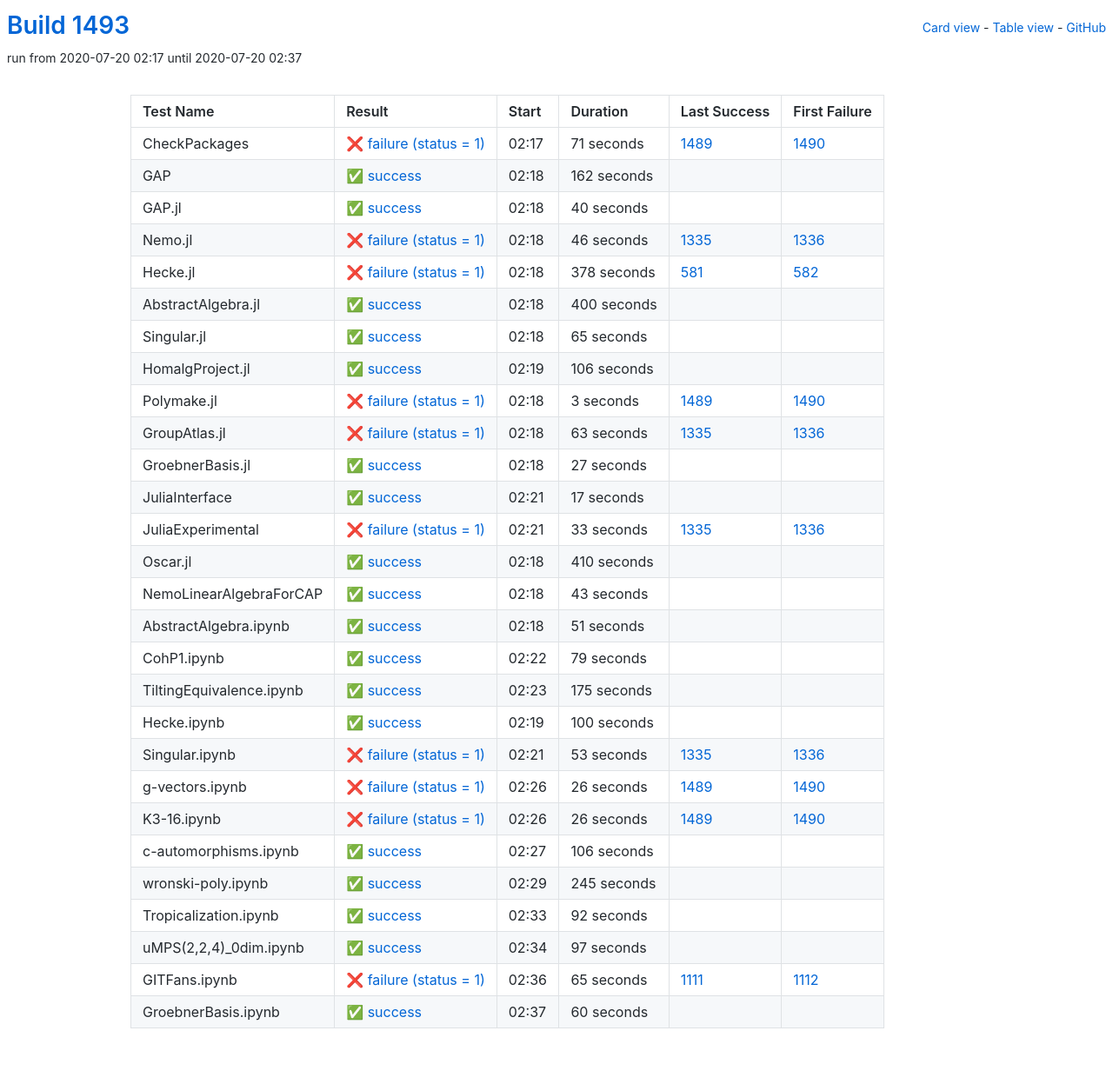
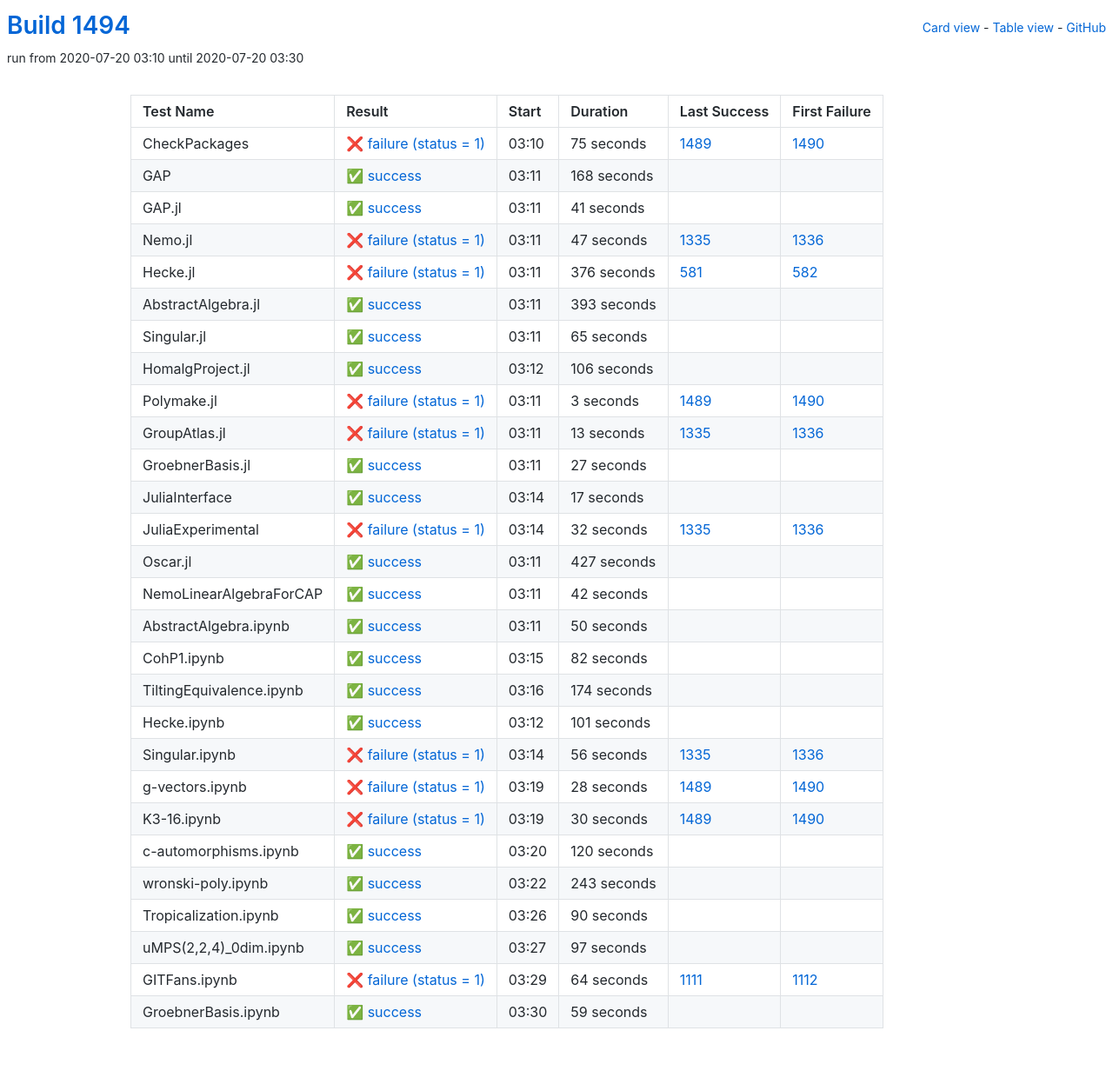
Before and after one commit to oscar-system/oscar-ci-status-1.4, a Jekyll site: the page built from table.html, in a window 1280 px wide. Shown: the whole page at 87% size. Built offline with Jekyll 4.4.1, drawn with Linux system fonts in a browser that asks for light colours.

Commit message:
Build #1494

```diff
--- a/_data/ci.yml
+++ b/_data/ci.yml
@@ -1,6 +1,6 @@
 ---
-build: 1493
-build_url: https://oscarci.mathematik.uni-kl.de/job/oscar-julia-1.4/1493/
+build: 1494
+build_url: https://oscarci.mathematik.uni-kl.de/job/oscar-julia-1.4/1494/
 job: oscar-julia-1.4
 organization: oscar-system
 repo: oscar-ci-status-1.4
@@ -8,80 +8,80 @@ repourl: https://github.com/oscar-system/oscar-ci-status-1.4
 tests:
 - name: CheckPackages
   id: checkpackages
-  log: https://oscarci.mathematik.uni-kl.de/job/oscar-julia-1.4/1493/artifact/logs/build-1493/CheckPackages.log
-  start: 2020-07-20 02:17
+  log: https://oscarci.mathematik.uni-kl.de/job/oscar-julia-1.4/1494/artifact/logs/build-1494/CheckPackages.log
+  start: 2020-07-20 03:10
   success: false
   exitcode: 1
   status: failure
-  duration: 71
+  duration: 75
   last_success: 1489
   last_success_url: https://oscarci.mathematik.uni-kl.de/job/oscar-julia-1.4/1489/
   first_failure: 1490
   first_failure_url: https://oscarci.mathematik.uni-kl.de/job/oscar-julia-1.4/1490/
 - name: GAP
   id: gap
-  log: https://oscarci.mathematik.uni-kl.de/job/oscar-julia-1.4/1493/artifact/logs/build-1493/GAP.log
-  start: 2020-07-20 02:18
+  log: https://oscarci.mathematik.uni-kl.de/job/oscar-julia-1.4/1494/artifact/logs/build-1494/GAP.log
+  start: 2020-07-20 03:11
   success: true
   exitcode: 0
   status: success
-  duration: 162
+  duration: 168
   last_success: false
   last_success_url:
   first_failure: false
   first_failure_url:
 - name: GAP.jl
   id: gap-jl
-  log: https://oscarci.mathematik.uni-kl.de/job/oscar-julia-1.4/1493/artifact/logs/build-1493/GAP.jl.log
-  start: 2020-07-20 02:18
+  log: https://oscarci.mathematik.uni-kl.de/job/oscar-julia-1.4/1494/artifact/logs/build-1494/GAP.jl.log
+  start: 2020-07-20 03:11
   success: true
   exitcode: 0
   status: success
-  duration: 40
+  duration: 41
   last_success: false
   last_success_url:
   first_failure: false
   first_failure_url:
 - name: Nemo.jl
   id: nemo-jl
-  log: https://oscarci.mathematik.uni-kl.de/job/oscar-julia-1.4/1493/artifact/logs/build-1493/Nemo.jl.log
-  start: 2020-07-20 02:18
+  log: https://oscarci.mathematik.uni-kl.de/job/oscar-julia-1.4/1494/artifact/logs/build-1494/Nemo.jl.log
+  start: 2020-07-20 03:11
   success: false
   exitcode: 1
   status: failure
-  duration: 46
+  duration: 47
   last_success: 1335
   last_success_url: https://oscarci.mathematik.uni-kl.de/job/oscar-julia-1.4/1335/
   first_failure: 1336
   first_failure_url: https://oscarci.mathematik.uni-kl.de/job/oscar-julia-1.4/1336/
 - name: Hecke.jl
   id: hecke-jl
-  log: https://oscarci.mathematik.uni-kl.de/job/oscar-julia-1.4/1493/artifact/logs/build-1493/Hecke.jl.log
-  start: 2020-07-20 02:18
+  log: https://oscarci.mathematik.uni-kl.de/job/oscar-julia-1.4/1494/artifact/logs/build-1494/Hecke.jl.log
+  start: 2020-07-20 03:11
   success: false
   exitcode: 1
   status: failure
-  duration: 378
+  duration: 376
   last_success: 581
   last_success_url: https://oscarci.mathematik.uni-kl.de/job/oscar-julia-1.4/581/
   first_failure: 582
   first_failure_url: https://oscarci.mathematik.uni-kl.de/job/oscar-julia-1.4/582/
 - name: AbstractAlgebra.jl
   id: abstractalgebra-jl
-  log: https://oscarci.mathematik.uni-kl.de/job/oscar-julia-1.4/1493/artifact/logs/build-1493/AbstractAlgebra.jl.log
-  start: 2020-07-20 02:18
+  log: https://oscarci.mathematik.uni-kl.de/job/oscar-julia-1.4/1494/artifact/logs/build-1494/AbstractAlgebra.jl.log
+  start: 2020-07-20 03:11
   success: true
   exitcode: 0
   status: success
-  duration: 400
+  duration: 393
   last_success: false
   last_success_url:
   first_failure: false
   first_failure_url:
 - name: Singular.jl
   id: singular-jl
-  log: https://oscarci.mathematik.uni-kl.de/job/oscar-julia-1.4/1493/artifact/logs/build-1493/Singular.jl.log
-  start: 2020-07-20 02:18
+  log: https://oscarci.mathematik.uni-kl.de/job/oscar-julia-1.4/1494/artifact/logs/build-1494/Singular.jl.log
+  start: 2020-07-20 03:11
   success: true
   exitcode: 0
   status: success
@@ -92,8 +92,8 @@ tests:
   first_failure_url:
 - name: HomalgProject.jl
   id: homalgproject-jl
-  log: https://oscarci.mathematik.uni-kl.de/job/oscar-julia-1.4/1493/artifact/logs/build-1493/HomalgProject.jl.log
-  start: 2020-07-20 02:19
+  log: https://oscarci.mathematik.uni-kl.de/job/oscar-julia-1.4/1494/artifact/logs/build-1494/HomalgProject.jl.log
+  start: 2020-07-20 03:12
   success: true
   exitcode: 0
   status: success
@@ -104,8 +104,8 @@ tests:
   first_failure_url:
 - name: Polymake.jl
   id: polymake-jl
-  log: https://oscarci.mathematik.uni-kl.de/job/oscar-julia-1.4/1493/artifact/logs/build-1493/Polymake.jl.log
-  start: 2020-07-20 02:18
+  log: https://oscarci.mathematik.uni-kl.de/job/oscar-julia-1.4/1494/artifact/logs/build-1494/Polymake.jl.log
+  start: 2020-07-20 03:11
   success: false
   exitcode: 1
   status: failure
@@ -116,20 +116,20 @@ tests:
   first_failure_url: https://oscarci.mathematik.uni-kl.de/job/oscar-julia-1.4/1490/
 - name: GroupAtlas.jl
   id: groupatlas-jl
-  log: https://oscarci.mathematik.uni-kl.de/job/oscar-julia-1.4/1493/artifact/logs/build-1493/GroupAtlas.jl.log
-  start: 2020-07-20 02:18
+  log: https://oscarci.mathematik.uni-kl.de/job/oscar-julia-1.4/1494/artifact/logs/build-1494/GroupAtlas.jl.log
+  start: 2020-07-20 03:11
   success: false
   exitcode: 1
   status: failure
-  duration: 63
+  duration: 13
   last_success: 1335
   last_success_url: https://oscarci.mathematik.uni-kl.de/job/oscar-julia-1.4/1335/
   first_failure: 1336
   first_failure_url: https://oscarci.mathematik.uni-kl.de/job/oscar-julia-1.4/1336/
 - name: GroebnerBasis.jl
   id: groebnerbasis-jl
-  log: https://oscarci.mathematik.uni-kl.de/job/oscar-julia-1.4/1493/artifact/logs/build-1493/GroebnerBasis.jl.log
-  start: 2020-07-20 02:18
+  log: https://oscarci.mathematik.uni-kl.de/job/oscar-julia-1.4/1494/artifact/logs/build-1494/GroebnerBasis.jl.log
+  start: 2020-07-20 03:11
   success: true
   exitcode: 0
   status: success
@@ -140,8 +140,8 @@ tests:
   first_failure_url:
 - name: JuliaInterface
   id: juliainterface
-  log: https://oscarci.mathematik.uni-kl.de/job/oscar-julia-1.4/1493/artifact/logs/build-1493/JuliaInterface.log
-  start: 2020-07-20 02:21
+  log: https://oscarci.mathematik.uni-kl.de/job/oscar-julia-1.4/1494/artifact/logs/build-1494/JuliaInterface.log
+  start: 2020-07-20 03:14
   success: true
   exitcode: 0
   status: success
@@ -152,164 +152,164 @@ tests:
   first_failure_url:
 - name: JuliaExperimental
   id: juliaexperimental
-  log: https://oscarci.mathematik.uni-kl.de/job/oscar-julia-1.4/1493/artifact/logs/build-1493/JuliaExperimental.log
-  start: 2020-07-20 02:21
+  log: https://oscarci.mathematik.uni-kl.de/job/oscar-julia-1.4/1494/artifact/logs/build-1494/JuliaExperimental.log
+  start: 2020-07-20 03:14
   success: false
   exitcode: 1
   status: failure
-  duration: 33
+  duration: 32
   last_success: 1335
   last_success_url: https://oscarci.mathematik.uni-kl.de/job/oscar-julia-1.4/1335/
   first_failure: 1336
   first_failure_url: https://oscarci.mathematik.uni-kl.de/job/oscar-julia-1.4/1336/
 - name: Oscar.jl
   id: oscar-jl
-  log: https://oscarci.mathematik.uni-kl.de/job/oscar-julia-1.4/1493/artifact/logs/build-1493/Oscar.jl.log
-  start: 2020-07-20 02:18
+  log: https://oscarci.mathematik.uni-kl.de/job/oscar-julia-1.4/1494/artifact/logs/build-1494/Oscar.jl.log
+  start: 2020-07-20 03:11
   success: true
   exitcode: 0
   status: success
-  duration: 410
+  duration: 427
   last_success: false
   last_success_url:
   first_failure: false
   first_failure_url:
 - name: NemoLinearAlgebraForCAP
   id: nemolinearalgebraforcap
-  log: https://oscarci.mathematik.uni-kl.de/job/oscar-julia-1.4/1493/artifact/logs/build-1493/NemoLinearAlgebraForCAP.log
-  start: 2020-07-20 02:18
+  log: https://oscarci.mathematik.uni-kl.de/job/oscar-julia-1.4/1494/artifact/logs/build-1494/NemoLinearAlgebraForCAP.log
+  start: 2020-07-20 03:11
   success: true
   exitcode: 0
   status: success
-  duration: 43
+  duration: 42
   last_success: false
   last_success_url:
   first_failure: false
   first_failure_url:
 - name: AbstractAlgebra.ipynb
   id: abstractalgebra-ipynb
-  log: https://oscarci.mathematik.uni-kl.de/job/oscar-julia-1.4/1493/artifact/logs/build-1493/AbstractAlgebra.ipynb.log
-  start: 2020-07-20 02:18
+  log: https://oscarci.mathematik.uni-kl.de/job/oscar-julia-1.4/1494/artifact/logs/build-1494/AbstractAlgebra.ipynb.log
+  start: 2020-07-20 03:11
   success: true
   exitcode: 0
   status: success
-  duration: 51
+  duration: 50
   last_success: false
   last_success_url:
   first_failure: false
   first_failure_url:
 - name: CohP1.ipynb
   id: cohp1-ipynb
-  log: https://oscarci.mathematik.uni-kl.de/job/oscar-julia-1.4/1493/artifact/logs/build-1493/CohP1.ipynb.log
-  start: 2020-07-20 02:22
+  log: https://oscarci.mathematik.uni-kl.de/job/oscar-julia-1.4/1494/artifact/logs/build-1494/CohP1.ipynb.log
+  start: 2020-07-20 03:15
   success: true
   exitcode: 0
   status: success
-  duration: 79
+  duration: 82
   last_success: false
   last_success_url:
   first_failure: false
   first_failure_url:
 - name: TiltingEquivalence.ipynb
   id: tiltingequivalence-ipynb
-  log: https://oscarci.mathematik.uni-kl.de/job/oscar-julia-1.4/1493/artifact/logs/build-1493/TiltingEquivalence.ipynb.log
-  start: 2020-07-20 02:23
+  log: https://oscarci.mathematik.uni-kl.de/job/oscar-julia-1.4/1494/artifact/logs/build-1494/TiltingEquivalence.ipynb.log
+  start: 2020-07-20 03:16
   success: true
   exitcode: 0
   status: success
-  duration: 175
+  duration: 174
   last_success: false
   last_success_url:
   first_failure: false
   first_failure_url:
 - name: Hecke.ipynb
   id: hecke-ipynb
-  log: https://oscarci.mathematik.uni-kl.de/job/oscar-julia-1.4/1493/artifact/logs/build-1493/Hecke.ipynb.log
-  start: 2020-07-20 02:19
+  log: https://oscarci.mathematik.uni-kl.de/job/oscar-julia-1.4/1494/artifact/logs/build-1494/Hecke.ipynb.log
+  start: 2020-07-20 03:12
   success: true
   exitcode: 0
   status: success
-  duration: 100
+  duration: 101
   last_success: false
   last_success_url:
   first_failure: false
   first_failure_url:
 - name: Singular.ipynb
   id: singular-ipynb
-  log: https://oscarci.mathematik.uni-kl.de/job/oscar-julia-1.4/1493/artifact/logs/build-1493/Singular.ipynb.log
-  start: 2020-07-20 02:21
+  log: https://oscarci.mathematik.uni-kl.de/job/oscar-julia-1.4/1494/artifact/logs/build-1494/Singular.ipynb.log
+  start: 2020-07-20 03:14
   success: false
   exitcode: 1
   status: failure
-  duration: 53
+  duration: 56
   last_success: 1335
   last_success_url: https://oscarci.mathematik.uni-kl.de/job/oscar-julia-1.4/1335/
   first_failure: 1336
   first_failure_url: https://oscarci.mathematik.uni-kl.de/job/oscar-julia-1.4/1336/
 - name: g-vectors.ipynb
   id: g-vectors-ipynb
-  log: https://oscarci.mathematik.uni-kl.de/job/oscar-julia-1.4/1493/artifact/logs/build-1493/g-vectors.ipynb.log
-  start: 2020-07-20 02:26
+  log: https://oscarci.mathematik.uni-kl.de/job/oscar-julia-1.4/1494/artifact/logs/build-1494/g-vectors.ipynb.log
+  start: 2020-07-20 03:19
   success: false
   exitcode: 1
   status: failure
-  duration: 26
+  duration: 28
   last_success: 1489
   last_success_url: https://oscarci.mathematik.uni-kl.de/job/oscar-julia-1.4/1489/
   first_failure: 1490
   first_failure_url: https://oscarci.mathematik.uni-kl.de/job/oscar-julia-1.4/1490/
 - name: K3-16.ipynb
   id: k3-16-ipynb
-  log: https://oscarci.mathematik.uni-kl.de/job/oscar-julia-1.4/1493/artifact/logs/build-1493/K3-16.ipynb.log
-  start: 2020-07-20 02:26
+  log: https://oscarci.mathematik.uni-kl.de/job/oscar-julia-1.4/1494/artifact/logs/build-1494/K3-16.ipynb.log
+  start: 2020-07-20 03:19
   success: false
   exitcode: 1
   status: failure
-  duration: 26
+  duration: 30
   last_success: 1489
   last_success_url: https://oscarci.mathematik.uni-kl.de/job/oscar-julia-1.4/1489/
   first_failure: 1490
   first_failure_url: https://oscarci.mathematik.uni-kl.de/job/oscar-julia-1.4/1490/
 - name: c-automorphisms.ipynb
   id: c-automorphisms-ipynb
-  log: https://oscarci.mathematik.uni-kl.de/job/oscar-julia-1.4/1493/artifact/logs/build-1493/c-automorphisms.ipynb.log
-  start: 2020-07-20 02:27
+  log: https://oscarci.mathematik.uni-kl.de/job/oscar-julia-1.4/1494/artifact/logs/build-1494/c-automorphisms.ipynb.log
+  start: 2020-07-20 03:20
   success: true
   exitcode: 0
   status: success
-  duration: 106
+  duration: 120
   last_success: false
   last_success_url:
   first_failure: false
   first_failure_url:
 - name: wronski-poly.ipynb
   id: wronski-poly-ipynb
-  log: https://oscarci.mathematik.uni-kl.de/job/oscar-julia-1.4/1493/artifact/logs/build-1493/wronski-poly.ipynb.log
-  start: 2020-07-20 02:29
+  log: https://oscarci.mathematik.uni-kl.de/job/oscar-julia-1.4/1494/artifact/logs/build-1494/wronski-poly.ipynb.log
+  start: 2020-07-20 03:22
   success: true
   exitcode: 0
   status: success
-  duration: 245
+  duration: 243
   last_success: false
   last_success_url:
   first_failure: false
   first_failure_url:
 - name: Tropicalization.ipynb
   id: tropicalization-ipynb
-  log: https://oscarci.mathematik.uni-kl.de/job/oscar-julia-1.4/1493/artifact/logs/build-1493/Tropicalization.ipynb.log
-  start: 2020-07-20 02:33
+  log: https://oscarci.mathematik.uni-kl.de/job/oscar-julia-1.4/1494/artifact/logs/build-1494/Tropicalization.ipynb.log
+  start: 2020-07-20 03:26
   success: true
   exitcode: 0
   status: success
-  duration: 92
+  duration: 90
   last_success: false
   last_success_url:
   first_failure: false
   first_failure_url:
 - name: uMPS(2,2,4)_0dim.ipynb
   id: umps-2-2-4-0dim-ipynb
-  log: https://oscarci.mathematik.uni-kl.de/job/oscar-julia-1.4/1493/artifact/logs/build-1493/uMPS-2-2-4-_0dim.ipynb.log
-  start: 2020-07-20 02:34
+  log: https://oscarci.mathematik.uni-kl.de/job/oscar-julia-1.4/1494/artifact/logs/build-1494/uMPS-2-2-4-_0dim.ipynb.log
+  start: 2020-07-20 03:27
   success: true
   exitcode: 0
   status: success
@@ -320,24 +320,24 @@ tests:
   first_failure_url:
 - name: GITFans.ipynb
   id: gitfans-ipynb
-  log: https://oscarci.mathematik.uni-kl.de/job/oscar-julia-1.4/1493/artifact/logs/build-1493/GITFans.ipynb.log
-  start: 2020-07-20 02:36
+  log: https://oscarci.mathematik.uni-kl.de/job/oscar-julia-1.4/1494/artifact/logs/build-1494/GITFans.ipynb.log
+  start: 2020-07-20 03:29
   success: false
   exitcode: 1
   status: failure
-  duration: 65
+  duration: 64
   last_success: 1111
   last_success_url: https://oscarci.mathematik.uni-kl.de/job/oscar-julia-1.4/1111/
   first_failure: 1112
   first_failure_url: https://oscarci.mathematik.uni-kl.de/job/oscar-julia-1.4/1112/
 - name: GroebnerBasis.ipynb
   id: groebnerbasis-ipynb
-  log: https://oscarci.mathematik.uni-kl.de/job/oscar-julia-1.4/1493/artifact/logs/build-1493/GroebnerBasis.ipynb.log
-  start: 2020-07-20 02:37
+  log: https://oscarci.mathematik.uni-kl.de/job/oscar-julia-1.4/1494/artifact/logs/build-1494/GroebnerBasis.ipynb.log
+  start: 2020-07-20 03:30
   success: true
   exitcode: 0
   status: success
-  duration: 60
+  duration: 59
   last_success: false
   last_success_url:
   first_failure: false
```
Also changed, not shown: README.md.
